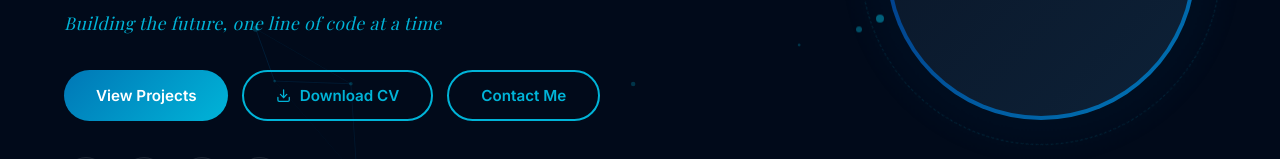
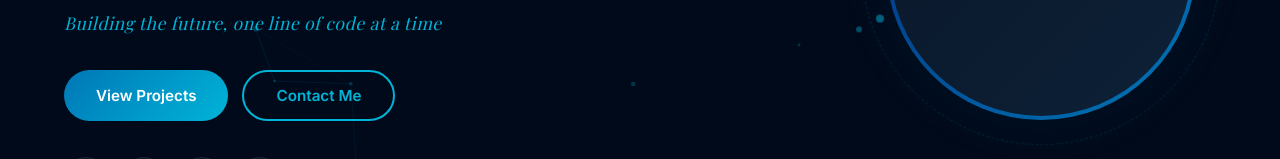
Before and after one commit to MostafaEkramy/A-portfolio, a React (Vite) app: page /cv in a window 1280 px wide. Shown: the part 470-629 px from the top of the page. Built offline with nearby package versions, Linux system fonts and the light colour scheme; no server answers; the database is empty; a web font is replaced by a local one.

Commit message:
Remove Download CV button from Hero section

```diff
--- a/src/components/Hero/Hero.jsx
+++ b/src/components/Hero/Hero.jsx
@@ -2,7 +2,7 @@ import { useState, useEffect } from 'react'
 import { useNavigate } from 'react-router-dom'
 import { motion } from 'framer-motion'
 import { FaFacebookF, FaInstagram, FaLinkedinIn, FaWhatsapp, FaGithub } from 'react-icons/fa'
-import { FiChevronDown, FiDownload } from 'react-icons/fi'
+import { FiChevronDown } from 'react-icons/fi'
 import { useTranslation } from '../../context/TranslationContext'
 import { usePortfolioContent } from '../../hooks/usePortfolioContent'
 import './Hero.css'
@@ -106,9 +106,6 @@ const Hero = () => {
             <button className="btn-primary" onClick={() => navigate('/projects')}>
               {t('heroBtnProjects')}
             </button>
-            <button className="btn-outline hero-btn-cv" onClick={() => navigate('/cv')}>
-              <FiDownload /> {t('heroBtnCV')}
-            </button>
             <button className="btn-outline" onClick={() => navigate('/contact')}>
               {t('heroBtnContact')}
             </button>
```
Also changed, not shown: 17 other files (tests, documents, lock files or other folders).
